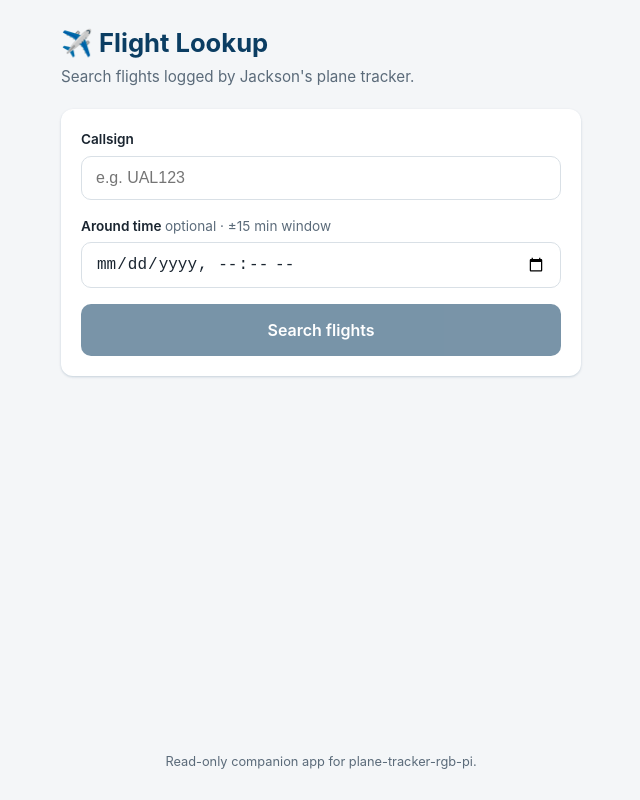
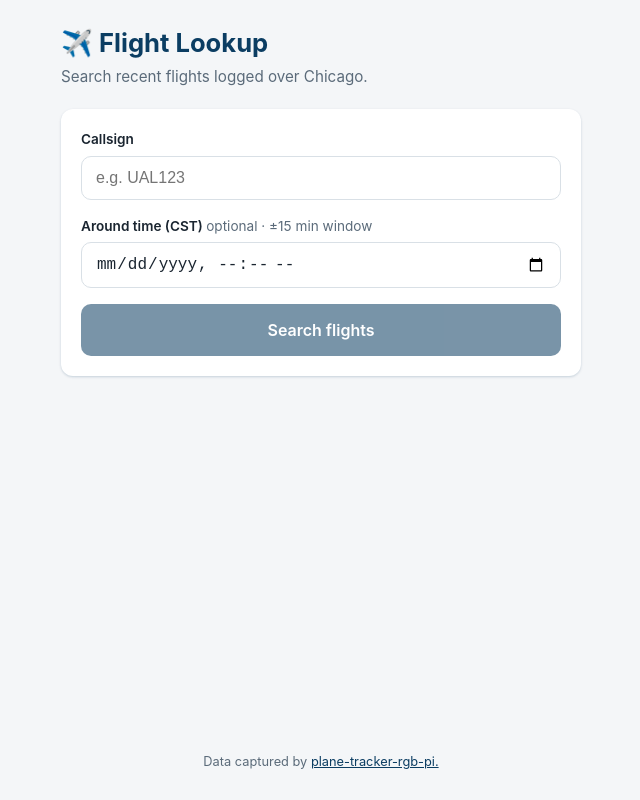
Before and after one commit to jromie0924/flight-lookup-ui, a React (Vite) app: page / in a window 1280 px wide. Shown: the whole page, without its empty margins (319-959 px from the left). Built offline with nearby package versions, Linux system fonts and the light colour scheme; no server answers.

Commit message:
refactoring

```diff
--- a/src/App.tsx
+++ b/src/App.tsx
@@ -13,6 +13,7 @@ export default function App() {
   const [error, setError] = useState('');
   const [lastQuery, setLastQuery] = useState<FlightQuery | null>(null);
   const abortRef = useRef<AbortController | null>(null);
+  const githubUrl = 'https://github.com/jromie0924/plane-tracker-rgb-pi';
 
   const handleSearch = useCallback(async (query: FlightQuery) => {
     // Cancel any request still in flight so its result can't land late.
@@ -44,7 +45,7 @@ export default function App() {
     <div className="app">
       <header className="app-header">
         <h1>&#9992;&#65039; Flight Lookup</h1>
-        <p className="app-tagline">Search flights logged by Jackson's plane tracker.</p>
+        <p className="app-tagline">Search recent flights logged over Chicago.</p>
       </header>
 
       <main className="app-main">
@@ -66,7 +67,7 @@ export default function App() {
       </main>
 
       <footer className="app-footer">
-        <p>Read-only companion app for plane-tracker-rgb-pi.</p>
+        <p>Data captured by <a className="footer-link" href={`${githubUrl}`} target="_blank">plane-tracker-rgb-pi.</a></p>
       </footer>
     </div>
   );
--- a/src/components/FlightCard.tsx
+++ b/src/components/FlightCard.tsx
@@ -18,17 +18,17 @@ export function FlightCard({ flight }: FlightCardProps) {
   const planespottersUrl = "https://planespotters.net/photos/reg/"
 
   // const timestamp = new Date(flight.timestamp_readable ?? '').toLocaleString('en-US', { dateStyle: 'medium', timeStyle: 'short' })
-  const get_timestamp = (ts: string) => {
+  const get_timestamp = (ts: number) => {
     if (!ts) {
       return null;
     }
-    return new Date(flight.timestamp_readable ?? '').toLocaleString('en-US', { dateStyle: 'medium', timeStyle: 'short' });
+    return new Date(ts ?? 0).toLocaleString('en-US', { dateStyle: 'medium', timeStyle: 'short' });
   }
 
   const header = (
     <>
-      <span className="flight-card-callsign">{get_timestamp(flight.timestamp_readable ?? '') ?? 'Unknown'}</span>
-      <time className="flight-card-time">{formatTimestamp(flight.timestamp)}</time>
+      <span className="flight-card-callsign">{get_timestamp(flight.timestamp ?? 0) ?? 'Unknown'}</span>
+      <p className="flight-card-time">&#9992;&#65038;</p>
     </>
   );
 
@@ -117,10 +117,3 @@ function buildDetails(flight: FlightRecord): DetailRow[] {
 
   return rows;
 }
-
-function formatTimestamp(raw: FlightRecord['timestamp']): string {
-  if (raw === undefined || raw === '') return 'Unknown time';
-  const date = new Date(raw);
-  if (Number.isNaN(date.getTime())) return String(raw);
-  return date.toLocaleString(undefined, { dateStyle: 'medium', timeStyle: 'short' });
-}
--- a/src/components/SearchForm.tsx
+++ b/src/components/SearchForm.tsx
@@ -38,7 +38,7 @@ export function SearchForm({ onSearch, busy }: SearchFormProps) {
 
       <label className="field">
         <span className="field-label">
-          Around time{' '}
+          Around time (CST){' '}
           <span className="field-hint">optional &middot; &plusmn;15 min window</span>
         </span>
         <input
--- a/src/index.css
+++ b/src/index.css
@@ -73,6 +73,12 @@ body {
   color: var(--color-text-muted);
   font-size: 0.8rem;
   text-align: center;
+}
+
+.footer-link {
+  padding: inherit;
+  font-size: inherit;
+  color: var(--color-primary);
 }
 
 /* search form */
@@ -226,7 +232,7 @@ body {
 
 .flight-card-time {
   margin-left: auto;
-  font-size: 0.85rem;
+  font-size: 0.9rem;
   color: var(--color-text-muted);
 }
 
@@ -253,7 +259,8 @@ body {
 .flight-card-link {
   display: inline-block;
   margin: 14px 0 0;
-  font-size: 0.9rem;
+  font-size: 1.0rem;
+  color: var(--color-primary);
 }
 
 /* dark mode */
--- a/src/types/flight.ts
+++ b/src/types/flight.ts
@@ -11,7 +11,7 @@ export interface FlightRecord {
   /** Aircraft callsign the row was logged under. */
   callsign?: string;
   /** When the row was logged — epoch milliseconds (or ISO string). */
-  timestamp?: string | number;
+  timestamp?: number;
   /** ISO-8601 form of `timestamp`, if the backend includes it. */
   timestamp_readable?: string;
   /** 24-bit ICAO hex address. */
```
